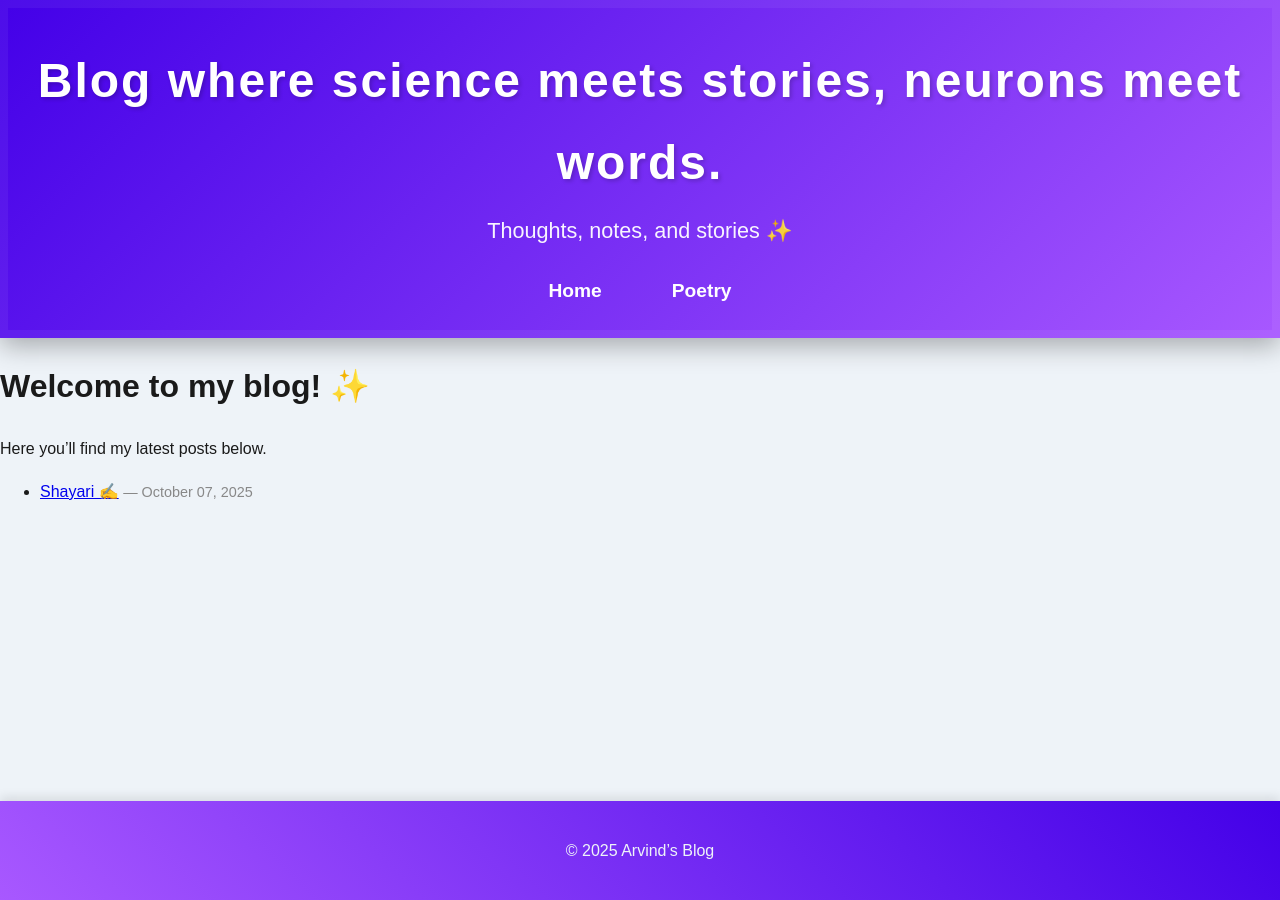
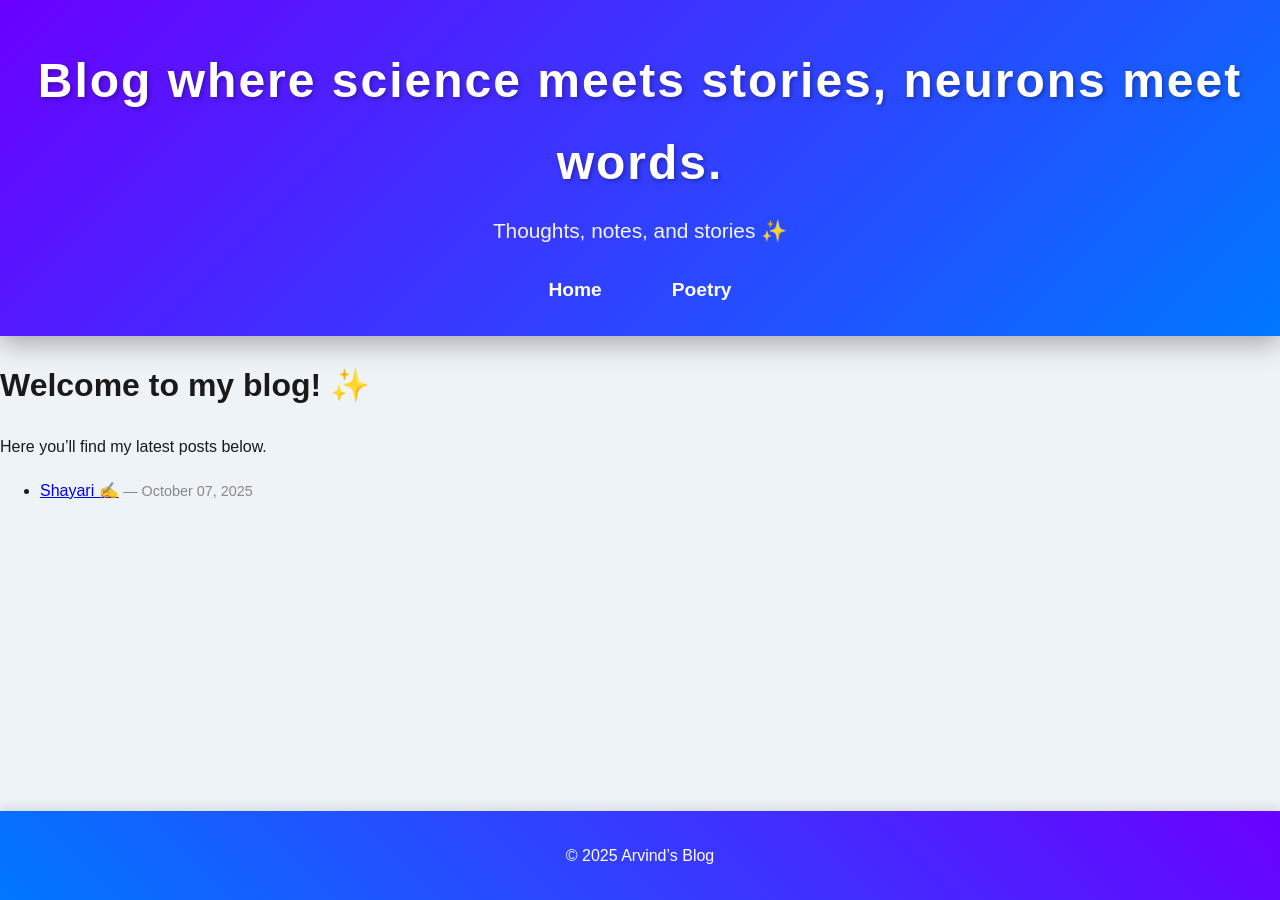
Before and after one commit to arvindomics/MyBlog, a Jekyll site: the page built from index.md, in a window 1280 px wide. Built offline with Jekyll 4.4.1, drawn with Linux system fonts in a browser that asks for light colours.

Commit message:
Update style.css

```diff
--- a/assets/css/style.css
+++ b/assets/css/style.css
@@ -13,11 +13,11 @@ body {
 
 /* Header styling */
 .site-header {
-  background: linear-gradient(135deg, #4300e8, #a858ff);
+  background: linear-gradient(135deg, #6a00ff, #0077ff); /* vibrant purple → blue */
   color: #fff;
   padding: 40px 0 30px 0;
   text-align: center;
-  box-shadow: 0 8px 25px rgba(0,0,0,0.3), 0 0 0 8px rgba(255, 255, 255, 0.05) inset;
+  box-shadow: 0 8px 25px rgba(0,0,0,0.3);
 }
 
 .site-title {
@@ -25,11 +25,11 @@ body {
   margin: 0;
   font-weight: 800;
   letter-spacing: 2px;
-  text-shadow: 2px 2px 4px rgba(0, 0, 0, 0.2);
+  text-shadow: 2px 2px 4px rgba(0, 0, 0, 0.3);
 }
 
 .site-description {
-  font-size: 1.35rem;
+  font-size: 1.3rem;
   margin-top: 10px;
   opacity: 0.95;
   font-weight: 300;
@@ -56,14 +56,13 @@ nav ul li a {
   font-size: 1.2rem;
   padding: 8px 15px;
   border-radius: 50px;
-  box-shadow: 0 0 0 2px transparent;
   transition: all 0.4s cubic-bezier(0.25, 0.8, 0.25, 1);
 }
 
 nav ul li a:hover {
   background: #ffecb3;
   color: #4300e8;
-  box-shadow: 0 4px 10px rgba(0, 0, 0, 0.2), inset 0 0 5px rgba(0, 0, 0, 0.1);
+  box-shadow: 0 4px 10px rgba(0, 0, 0, 0.2);
   transform: translateY(-2px);
 }
 
@@ -74,16 +73,16 @@ nav ul li a:hover {
   margin: 30px auto;
   max-width: 850px;
   border-radius: 18px;
-  box-shadow: 0 10px 30px rgba(0, 0, 0, 0.08), 0 0 0 1px rgba(0, 0, 0, 0.03);
+  box-shadow: 0 10px 30px rgba(0, 0, 0, 0.08);
   transition: transform 0.3s ease, box-shadow 0.3s ease;
 }
 
 .post-content:hover, article:hover {
-    transform: translateY(-5px);
-    box-shadow: 0 15px 45px rgba(0, 0, 0, 0.15);
+  transform: translateY(-5px);
+  box-shadow: 0 15px 45px rgba(0, 0, 0, 0.15);
 }
 
-/* Poetry styling */
+/* Poetry / Shayari styling */
 .poetry {
   font-family: 'Lora', serif;
   font-size: 1.4rem;
@@ -104,10 +103,13 @@ nav ul li a:hover {
 /* Footer */
 .site-footer {
   margin-top: auto;
-  background: linear-gradient(45deg, #a858ff, #4300e8);
+  background: linear-gradient(45deg, #0077ff, #6a00ff); /* reverse gradient */
   text-align: center;
   font-size: 1rem;
-  color: #eef3f8;
-  padding: 20px 0;
+  color: #ffffff;
+  padding: 15px 0;
+  position: relative;
+  bottom: 0;
+  width: 100%;
   box-shadow: 0 -4px 10px rgba(0,0,0,0.1);
 }
```
